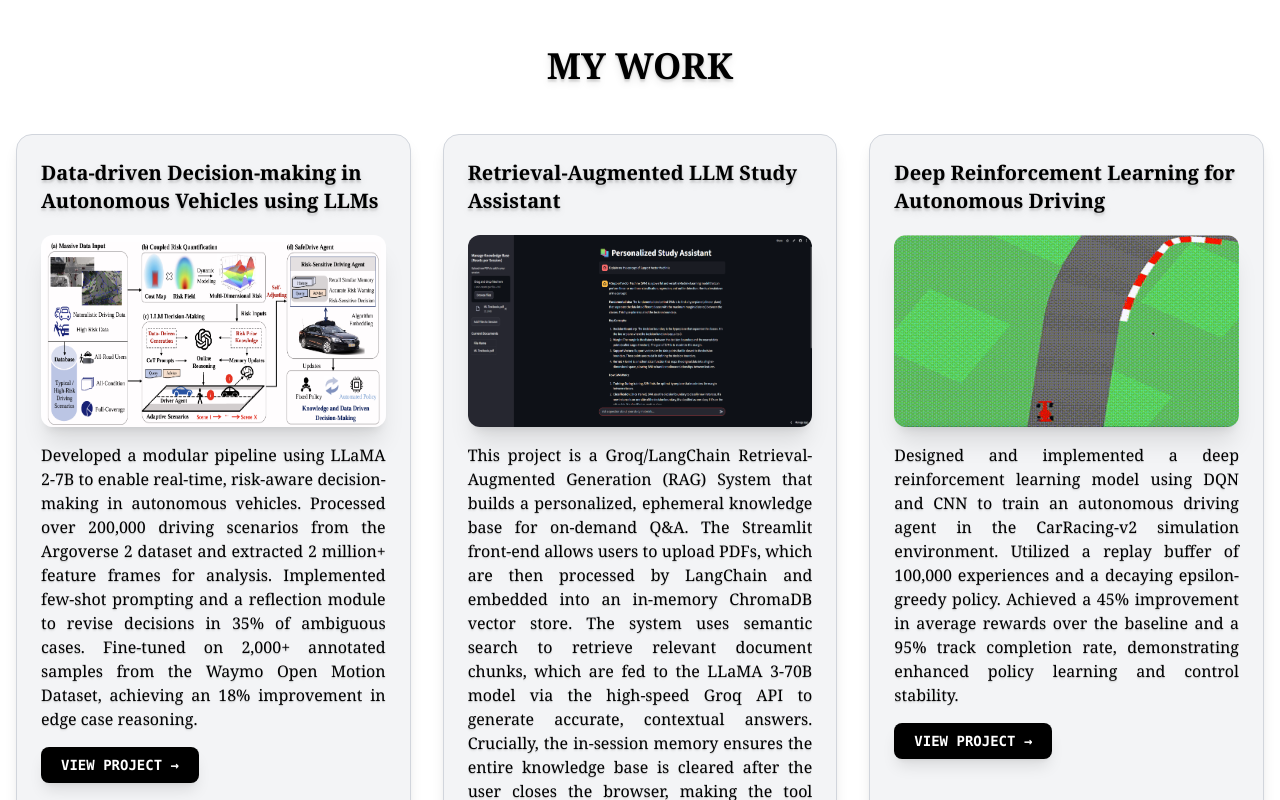
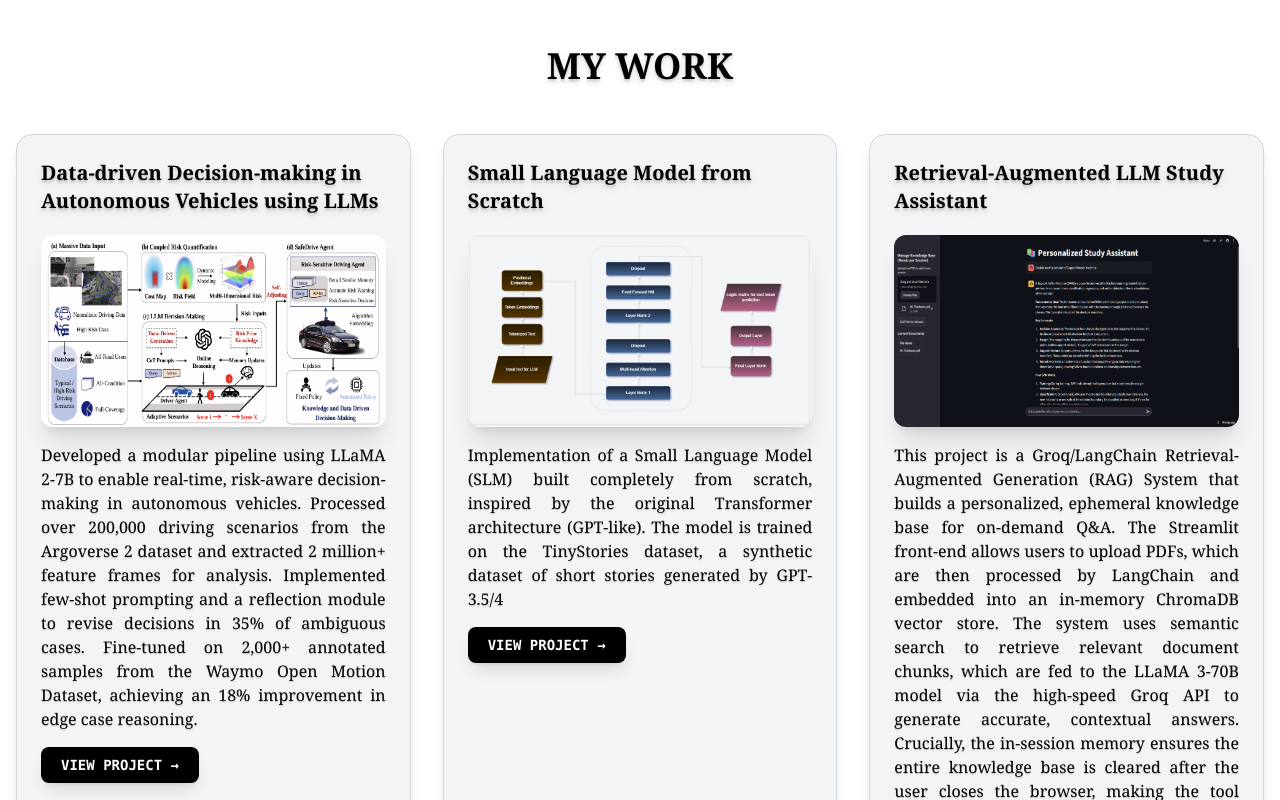
Before and after one commit to niran1717/jan-folio, a React (Vite) app: page / in a window 1280 px wide. Shown: the part 2080-2880 px from the top of the page. Built offline with nearby package versions, Linux system fonts and the light colour scheme.

Commit message:
project add

```diff
--- a/src/components/Projects.jsx
+++ b/src/components/Projects.jsx
@@ -2,6 +2,7 @@
 import React from 'react';
 import img1 from '../assets/png/image3.png';
 import img2 from '../assets/png/StudyAI_Demo.png';
+import img3 from '../assets/png/Architecture.png';
 import img4 from '../assets/png/Pic1.gif'
 import img5 from '../assets/png/image4.png'
 import img6 from '../assets/png/mpe_simple_spread.gif'
@@ -17,52 +18,59 @@ const projects = [
     title: "Data-driven Decision-making in Autonomous Vehicles using LLMs",
     description: "Developed a modular pipeline using LLaMA 2-7B to enable real-time, risk-aware decision-making in autonomous vehicles. Processed over 200,000 driving scenarios from the Argoverse 2 dataset and extracted 2 million+ feature frames for analysis. Implemented few-shot prompting and a reflection module to revise decisions in 35% of ambiguous cases. Fine-tuned on 2,000+ annotated samples from the Waymo Open Motion Dataset, achieving an 18% improvement in edge case reasoning.",
     link: "https://github.com/niran1717/LLM_Framework_Autonomous_Vehicles.git",
-    imageUrl: img1 // Placeholder
+    imageUrl: img1
   },
   {
     id: 2,
+    title: 'Small Language Model from Scratch',
+    description: 'Implementation of a Small Language Model (SLM) built completely from scratch, inspired by the original Transformer architecture (GPT-like). The model is trained on the TinyStories dataset, a synthetic dataset of short stories generated by GPT-3.5/4',
+    link: 'https://github.com/niran1717/small_lang_model.git',
+    imageUrl: img3
+},
+  {
+    id: 3,
     title: 'Retrieval-Augmented LLM Study Assistant',
     description: 'This project is a Groq/LangChain Retrieval-Augmented Generation (RAG) System that builds a personalized, ephemeral knowledge base for on-demand Q&A. The Streamlit front-end allows users to upload PDFs, which are then processed by LangChain and embedded into an in-memory ChromaDB vector store. The system uses semantic search to retrieve relevant document chunks, which are fed to the LLaMA 3-70B model via the high-speed Groq API to generate accurate, contextual answers. Crucially, the in-session memory ensures the entire knowledge base is cleared after the user closes the browser, making the tool secure, private, and immediately ready for a new set of documents.',
     link: 'https://github.com/niran1717/AI_Study_Assistant.git',
     imageUrl: img2
 },
   {
-    id: 3,
+    id: 4,
     title: 'Deep Reinforcement Learning for Autonomous Driving',
     description: 'Designed and implemented a deep reinforcement learning model using DQN and CNN to train an autonomous driving agent in the CarRacing-v2 simulation environment. Utilized a replay buffer of 100,000 experiences and a decaying epsilon-greedy policy. Achieved a 45% improvement in average rewards over the baseline and a 95% track completion rate, demonstrating enhanced policy learning and control stability.',
     link: 'https://github.com/niran1717/CarRacing-v2-Epsilon-Greedy.git',
     imageUrl: img4
 },
 {
-    id: 4,
+    id: 5,
     title: 'LiDAR-Based 3D Object Detection for Cooperative Perception',
     description: 'Built a 3D object detection pipeline using the PointPillar architecture to process LiDAR data from the TUMTraf-V2X Cooperative Perception Dataset. Engineered data preprocessing and target assignment modules for vehicle-only, infrastructure-only, and cooperative modes. Demonstrated up to 20% improvement in mAP through cooperative LiDAR fusion. Performance validated using BEV visualizations and benchmarked with Precision, Recall, and IoU.',
     link: 'https://github.com/niran1717/Cooperative_Perception_V2X.git',
     imageUrl: img5
 },
 {
-    id: 5,
+    id: 6,
     title: 'Multi-Agent Policy Learning using MADDPG',
     description: 'Developed a cooperative multi-agent learning framework using Multi-Agent Deep Deterministic Policy Gradient (MADDPG) in PyTorch with OpenAI Gym environments. Achieved 38% improvement in policy stability and an 84% success rate in coordinated tasks, outperforming baseline reinforcement learning methods in cooperative multi-agent scenarios.',
     link: 'https://github.com/niran1717/Multi-Agent-Deep-Deterministic-Policy-Gradient-MADDPG-for-Cooperative-Multi-Agent-Learning.git',
     imageUrl: img6
 },
 {
-    id: 6,
+    id: 7,
     title: 'AI Customer Service Chatbot - AWS',
     description: 'Fully serverless, intelligent customer service assistant built entirely on AWS services, leveraging Amazon Bedrock, Lambda, DynamoDB, API Gateway, and more.',
     link: 'https://github.com/niran1717/AI_Customer_Chatbot.git',
     imageUrl: img9
 },
 {
-    id: 7,
+    id: 8,
     title: 'Silent Scalper - AWS',
     description: 'Silent Scalper is a fully serverless, event-driven architecture built on AWS to automate the validation, classification, and storage of uploaded job files. It provides instant scalability, eliminates idle compute costs, and ensures fault tolerance using modern AWS services like Lambda, API Gateway, S3, DynamoDB, CloudWatch, and SNS.',
     link: 'https://github.com/niran1717/Silent_Scalper_AWS.git',
     imageUrl: img7
 },
 {
-    id: 8,
+    id: 9,
     title: 'Smart Vault Backup Engine - AWS',
     description: 'Smart Vault is a tool to automatically create and manage EBS snapshots for EC2 instances that are tagged for backup, while ensuring storage efficiency, monitoring, and fault alerts.',
     link: 'https://github.com/niran1717/Smart_Vault_AWS.git',
@@ -70,7 +78,7 @@ const projects = [
 },
 
 {
-    id: 9,
+    id: 10,
     title: 'Intelligent Document Engine - AWS',
     description: 'AI-powered document understanding system built entirely on AWS. This project transforms unstructured documents into searchable, structured, and analyzable content using serverless architecture, machine learning, and natural language processing.',
     link: 'https://github.com/niran1717/Intelligent_Document_Engine_AWS.git',
```
Also changed, not shown: src/assets/png/Architecture.png (added).
